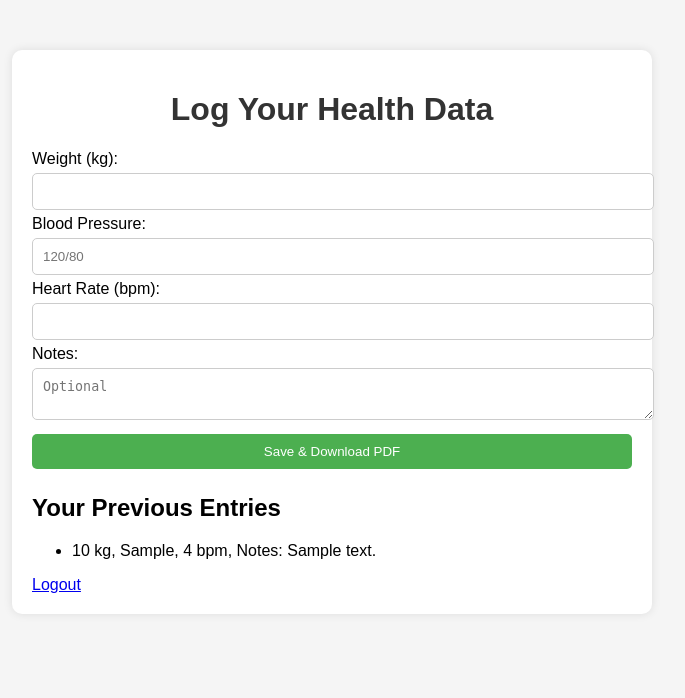
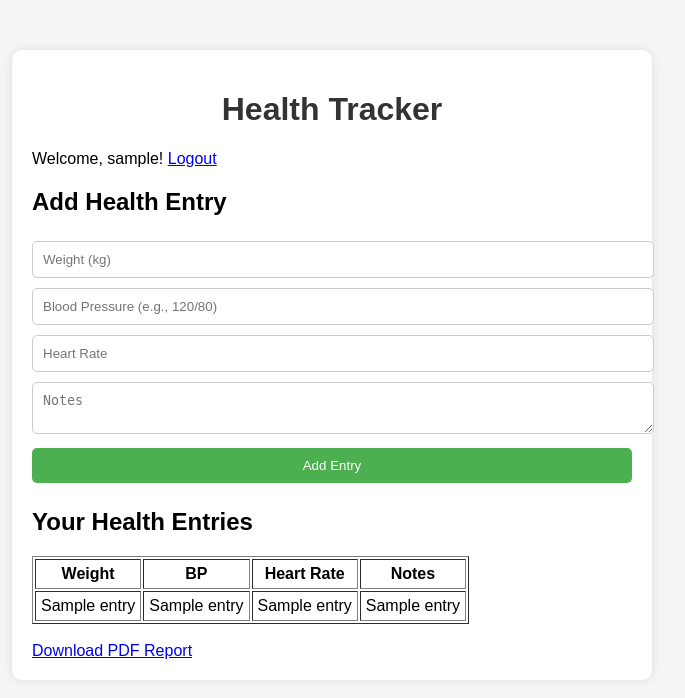
Before and after one commit to Pranavreddyedula/MediMind, a Flask app: template templates/health.html in a window 1280 px wide. Shown: the top 698 px of the page, without its empty margins (308-993 px from the left). Run offline with Flask 3, Linux system fonts and the light colour scheme; the visitor is signed in with stand-in values (Sample User, id 1); tables that the repository leaves empty hold one stand-in row (values such as "Sample post"); the template is opened without the code that fills it: most values are stand-ins (such as "Sample title", 1, 10 or a date in 2020).

Commit message:
Update health.html

```diff
--- a/templates/health.html
+++ b/templates/health.html
@@ -3,36 +3,43 @@
 <head>
   <meta charset="UTF-8">
   <meta name="viewport" content="width=device-width, initial-scale=1.0">
-  <title>Health Tracker</title>
+  <title>Health Tracker - MediMind</title>
   <link rel="stylesheet" href="{{ url_for('static', filename='style.css') }}">
 </head>
 <body>
   <div class="container">
-    <h1>Log Your Health Data</h1>
-    <form method="POST" action="/health">
-      <label>Weight (kg):</label>
-      <input type="number" name="weight" required><br>
+    <h1>Health Tracker</h1>
+    <p>Welcome, {{ session['username'] }}! <a href="{{ url_for('logout') }}">Logout</a></p>
 
-      <label>Blood Pressure:</label>
-      <input type="text" name="bp" placeholder="120/80" required><br>
-
-      <label>Heart Rate (bpm):</label>
-      <input type="number" name="heart_rate" required><br>
-
-      <label>Notes:</label>
-      <textarea name="notes" placeholder="Optional"></textarea><br>
-
-      <button type="submit">Save & Download PDF</button>
+    <h2>Add Health Entry</h2>
+    <form method="POST" action="{{ url_for('health') }}">
+      <input type="number" step="0.1" name="weight" placeholder="Weight (kg)" required><br>
+      <input type="text" name="bp" placeholder="Blood Pressure (e.g., 120/80)" required><br>
+      <input type="number" name="heart_rate" placeholder="Heart Rate" required><br>
+      <textarea name="notes" placeholder="Notes"></textarea><br>
+      <button type="submit">Add Entry</button>
     </form>
 
-    <h2>Your Previous Entries</h2>
-    <ul>
+    <h2>Your Health Entries</h2>
+    <table border="1" cellpadding="5">
+      <tr>
+        <th>Weight</th>
+        <th>BP</th>
+        <th>Heart Rate</th>
+        <th>Notes</th>
+      </tr>
       {% for entry in entries %}
-      <li>{{ entry.weight }} kg, {{ entry.bp }}, {{ entry.heart_rate }} bpm, Notes: {{ entry.notes }}</li>
+      <tr>
+        <td>{{ entry[2] }}</td>
+        <td>{{ entry[3] }}</td>
+        <td>{{ entry[4] }}</td>
+        <td>{{ entry[5] }}</td>
+      </tr>
       {% endfor %}
-    </ul>
+    </table>
 
-    <a href="/logout">Logout</a>
+    <br>
+    <a href="{{ url_for('download_pdf') }}">Download PDF Report</a>
   </div>
 </body>
 </html>
```
